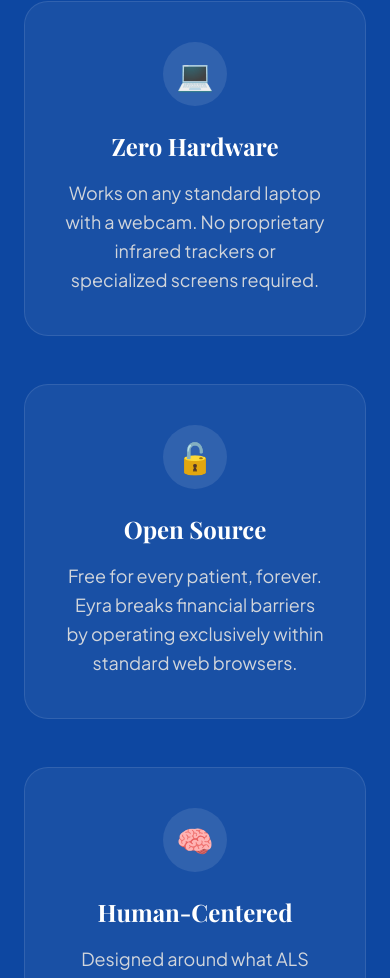
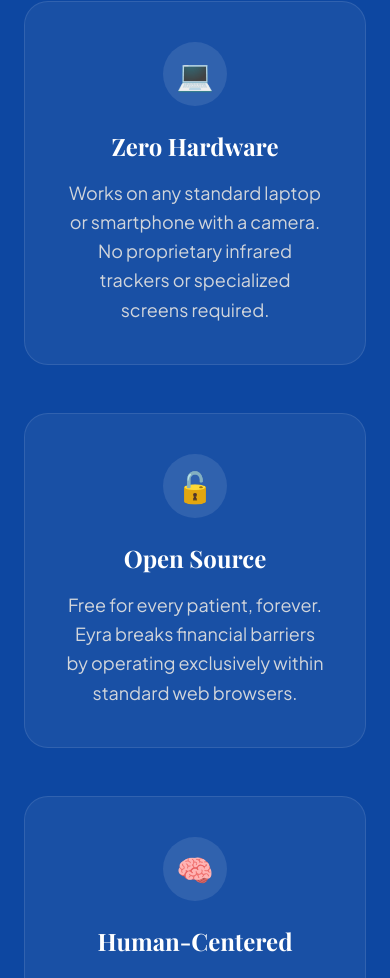
Before and after one commit to arj-co/Tesseract, a React (Vite) app: page /about in a window 390 px wide. Shown: the part 1813-2791 px from the top of the page. Built offline with nearby package versions, Linux system fonts and the light colour scheme.

Commit message:
docs: indicate smartphone compatibility in approach section

```diff
--- a/src/pages/About.jsx
+++ b/src/pages/About.jsx
@@ -42,7 +42,7 @@
             <div className="bg-white/5 p-10 rounded-3xl border border-white/10 hover:bg-white/10 transition-colors">
               <div className="w-16 h-16 bg-white/10 rounded-full flex items-center justify-center text-3xl mx-auto mb-6">💻</div>
               <h3 className="text-2xl font-bold mb-4 font-serif">Zero Hardware</h3>
-              <p className="text-gray-300 leading-relaxed text-lg">Works on any standard laptop with a webcam. No proprietary infrared trackers or specialized screens required.</p>
+              <p className="text-gray-300 leading-relaxed text-lg">Works on any standard laptop or smartphone with a camera. No proprietary infrared trackers or specialized screens required.</p>
             </div>
             <div className="bg-white/5 p-10 rounded-3xl border border-white/10 hover:bg-white/10 transition-colors">
               <div className="w-16 h-16 bg-white/10 rounded-full flex items-center justify-center text-3xl mx-auto mb-6">🔓</div>
```
